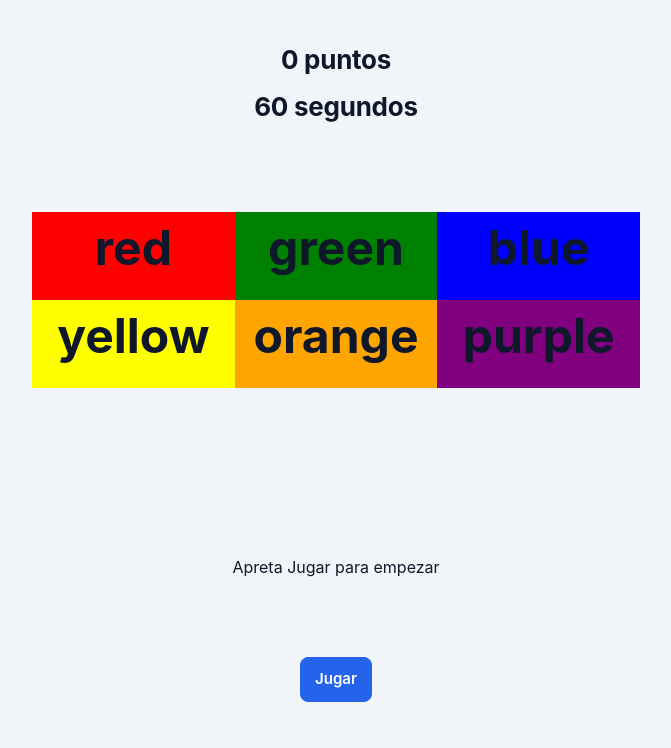
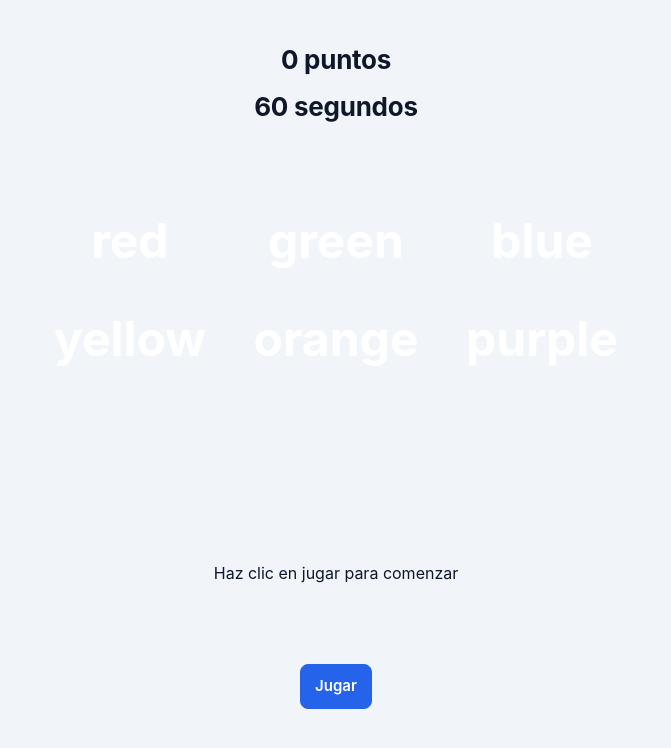
Before and after one commit to Avila-Pato/Interview__Challenges, a Next.js app: page /proyectos-home/reto-4 in a window 1280 px wide. Shown: the top 748 px of the page, without its empty margins (304-975 px from the left). Built offline with nearby package versions, Linux system fonts and the light colour scheme.

Commit message:
reto 4 listo

```diff
--- a/app/layout.tsx
+++ b/app/layout.tsx
@@ -27,8 +27,9 @@ export default function RootLayout({
     <html
       lang="en"
       className={`${geistSans.variable} ${geistMono.variable} h-full antialiased`}
+      suppressHydrationWarning
     >
-      <body className="min-h-full flex flex-col">{children}</body>
+      <body className="min-h-full flex flex-col" suppressHydrationWarning>{children}</body>
     </html>
   );
 }
--- a/app/proyectos-home/reto-4/page.tsx
+++ b/app/proyectos-home/reto-4/page.tsx
@@ -1,3 +1,5 @@
+/* eslint-disable react-hooks/set-state-in-effect */
+/* eslint-disable react-hooks/purity */
 "use client";
 import { useEffect, useState } from "react";
 
@@ -10,12 +12,15 @@ const array = [
   { id: 6, color: "purple" },
 ]
 
+const colorsList = ["red", "green", "blue", "yellow", "orange", "purple"];
+
 
 export default function Page() {
   const [puntos, setPuntos] = useState<number>(0);
   const [segundos, setSegundos] = useState<number>(60);
-  const [color, setColor] = useState<number | string>("");
+  const [targetColor, setTargetColor] = useState<number | string>("");
   const [startGame, setStartGame] = useState<boolean>(false);
+  const [bgColors, setBgColors] = useState<string[]>([]);
 
   // Requisitos
   // Ver un botón de "Jugar" el cual el usuario debe clickear para poder empezar.
@@ -24,52 +29,94 @@ export default function Page() {
 
   useEffect(() => {
     const timer = setTimeout(() => {
-      if(!startGame) return
-      if(segundos <= 0) return
-      setSegundos((prev) => prev - 1);
+      if(!startGame || segundos <= 0) return
+
+      setSegundos((prev) => {
+        if(prev <= 1) {
+          setStartGame(false);
+          return 0;
+        }
+        return prev - 1
+      });
     }, 1000);
     return () => clearTimeout(timer);
 
   },[segundos, startGame]);
 
-  const randomColor = ()  => {
-    const randomColor = Math.floor(Math.random() * array.length);
-    setColor(array[randomColor].color);
+  // Generar colores aleatorios para los fondos de lso botones
+  const generateRamdonBgColors = () => {
+    const generated = array.map(() => {
+      const ramdonIndex = Math.floor(Math.random() * colorsList.length);
+      return colorsList[ramdonIndex];
+    })
+    setBgColors(generated);
   }
 
+  //Seleciona un neuvo color objetivo y mezcla los fondos
+  const nextRound = () => {
+    const randomIndex = Math.floor(Math.random() * array.length);
+    setTargetColor(array[randomIndex].color);
+    generateRamdonBgColors();
+  }
+
+  //Iniciar / reiniciar juego
   const handleStartGame = () => {
+    setPuntos(0);
+    setSegundos(10);
     setStartGame(true);
-    randomColor();
-    if(segundos === 0) {
-      setStartGame(false)
+    nextRound();
+  }
+
+  //Validar si el boton cliqueado coincide con el texto objetivo
+
+  const habdleSelectColor = (selectedTextColor: string) => {
+    if(!startGame) return;
+
+    if(selectedTextColor === targetColor) {
+      setPuntos((prev) => prev + 10);
+    } else {
+      setPuntos((prev) => prev - 5);
     }
 
+    nextRound();
   }
 
 
   return (
-    <main style={styles.mainSection}>
+    <main style={styles.mainSection} >
       <header>
-        <h1>{0} puntos</h1>
+        <h1>{puntos} puntos</h1>
         <h1>{segundos} segundos</h1>
       </header>
       <section>
         <div style={styles.sectionMain}>
-          {array.map((item) => (
+          {array.map((item, index) => (
             <div
               key={item.id}
-              // item.color
-              style={{ backgroundColor: item.color }}
-              // onClick={}
+              onClick={() => habdleSelectColor(item.color)}
+              style={{
+                backgroundColor: bgColors[index],
+                cursor: "pointer",
+                color: 'white'
+              }}
             >
               <p>{item.color}</p>
             </div>
           ))}
         </div>
       </section>
-      <span>{startGame ? color.toString().toUpperCase() : "Apreta Jugar para empezar" }</span>
+      <h2>
+        {startGame
+        ? `Haz clic en el color ${targetColor}`
+        : segundos === 0
+        ? "Tiempo agotado"
+        : "Haz clic en jugar para comenzar"
+        }
+      </h2>
       <footer>
-        <button onClick={handleStartGame} disabled={startGame} >Jugar</button>
+        <button onClick={handleStartGame} disabled={startGame} >
+          {segundos === 0 ? "Reiniciar" : "Jugar"}
+        </button>
       </footer>
     </main>
   );
@@ -87,6 +134,7 @@ const styles: Record<string, React.CSSProperties> = {
     display: "grid",
     gridTemplateColumns: "1fr 1fr 1fr",
     gridTemplateRows: "1fr 1fr 1fr",
+    gap: "10px",
     alignItems: "center",
     justifyContent: "center",
     fontSize: "3rem",
```
